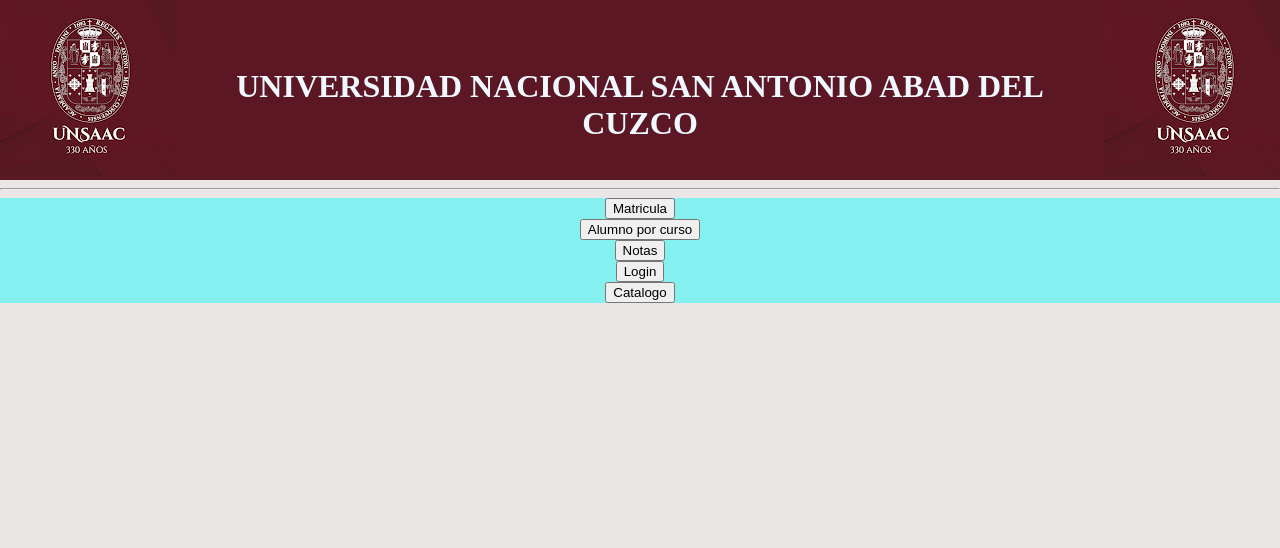
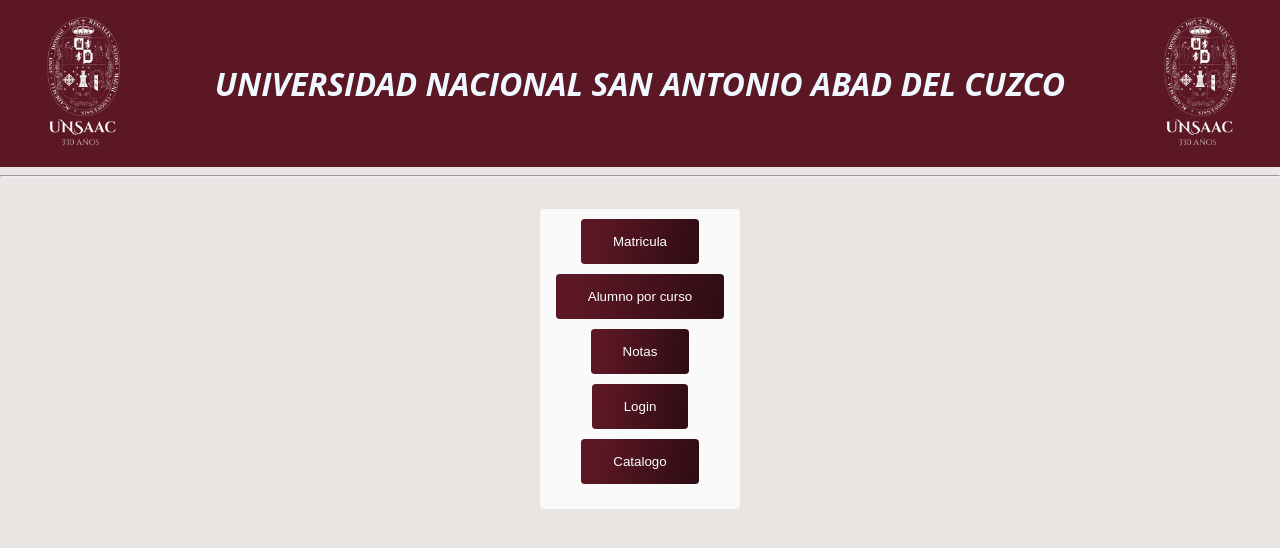
Before and after one commit to AngelEspinal/innovar_grupo5, a plain HTML site: page index.html in a window 1280 px wide. Drawn offline with Linux system fonts and the light colour scheme.

Commit message:
main mejorado v2

```diff
--- a/index.html
+++ b/index.html
@@ -11,7 +11,7 @@
 <body>
     <header class="header">
         <div class="img1-container">
-            <img src="unsaac-logo.jpg">
+            <img src="unsaac-logo.png">
 
         </div>
         <div class="tittle">
@@ -20,18 +20,18 @@
             </H1>
         </div>
         <div class="img2-container">
-            <img src="unsaac-logo.jpg">
+            <img src="unsaac-logo.png">
 
         </div>
     </header>
     <hr>
-    <div>
-        <div class="target-main">
-            <a href="#">    <button>Matricula</button></a><br/>
-            <a href="#"><button>Alumno por curso</button></a><br/>
-            <a href="#"><button>Notas</button></a><br/>
-            <a href="#"><button>Login</button></a><br/>
-            <a href="#"><button>Catalogo</button></a><br/>
+    <div class="target-main">
+        <div class="target">
+            <a href="#"><button style="color:rgb(255, 255, 255)">Matricula</button></a><br/>
+            <a href="#"><button style="color:rgb(255, 255, 255)">Alumno por curso</button></a><br/>
+            <a href="#"><button style="color:rgb(255, 255, 255)">Notas</button></a><br/>
+            <a href="#"><button style="color:rgb(255, 255, 255)">Login</button></a><br/>
+            <a href="#"><button style="color:rgb(255, 255, 255)">Catalogo</button></a><br/>
         </div>
     </div>
 </body>
--- a/styles.css
+++ b/styles.css
@@ -1,28 +1,57 @@
 body{
+
     background-color:rgb(235, 230, 230);
     margin: auto;
 }
 header{
     display: grid;
-    grid-template-columns: 0.5fr 4fr 0.5fr;
+    grid-template-columns: 1.2fr 7fr 1.2fr;
     background-color:#5B1724;
 }
 .img1-container{
-    width:100%
+    width:100%;
+}
+img{
+    width: 100%;
+    height:100%;
+
 }
 .img2-container{
     width:100%;
-    text-align: right;
+
 }
 .tittle{
-    text-align: center;
+    font-family: 'Open Sans', sans-serif;
+    font-style: oblique;
+    display: flex;
+    align-items: center;
+    justify-content: center;
     color: aliceblue;
-    margin-top: 5%;
 
 }
 
 .target-main{
-    background-color:rgb(132, 240, 240);
-    margin : 0 auto;
+
+    background-color:#E9E5E2;
+    width:100%;
+    height: 400px;
+    display: flex;
+    justify-content: center;
+
+}
+.target{
     text-align: center;
+    margin: 24px;
+    background-color:#FAFAFA;
+    width: 200px;
+    height:300px;
+    border-radius:1mm;
 }
+button{
+    border-radius: 1mm;
+    background-image: linear-gradient( 100deg, #5B1724 15%, #2e0c13 100%);
+    border:none;
+    padding: 15px 32px;
+    margin-top: 10px;
+
+}
```
Also changed, not shown: unsaac-logo.jpg (deleted), unsaac-logo.png (added).
